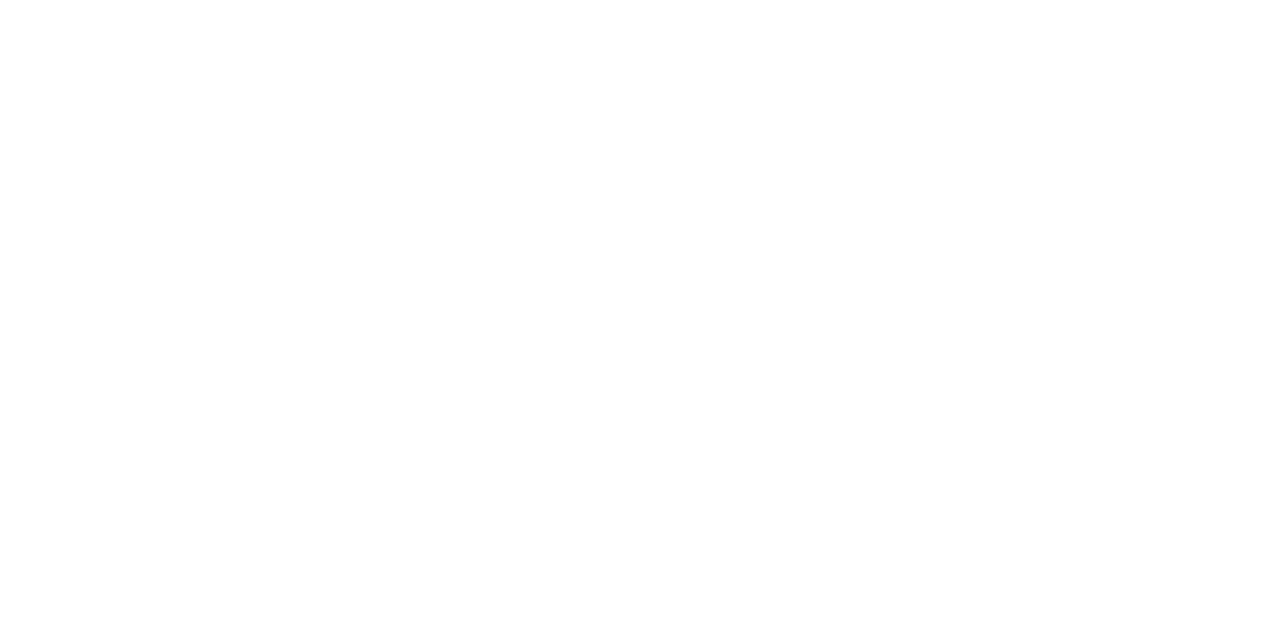
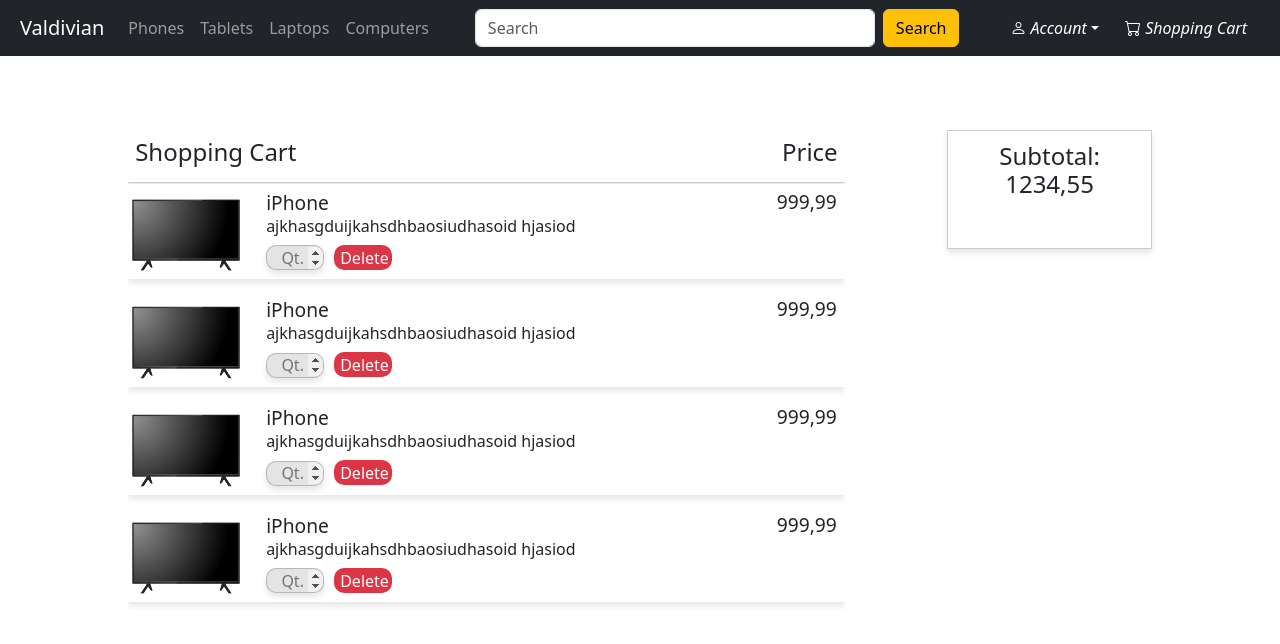
Before and after one commit to codr1an/distributedSystems, a React (Create React App) app in the folder frontend/: page /cart in a window 1280 px wide. Before the commit this address had no page. Shown: the top 644 px of the page. Built offline with nearby package versions, Linux system fonts and the light colour scheme.

Commit message:
add shopping cart page

```diff
--- a/frontend/src/App.js
+++ b/frontend/src/App.js
@@ -6,6 +6,7 @@
 import LoginForm from "./Components/AuthenticationForms/Login";
 import RegisterForm from "./Components/AuthenticationForms/Register";
 import ProductPage from "./Components/Products/ProductPage";
+import ShoppingCart from "./Components/ShoppingCart/ShoppingCart";
 import { Route, BrowserRouter as Router, Routes } from "react-router-dom";
 
 function App() {
@@ -17,6 +18,7 @@
         <Route path="/register" element={<RegisterForm />} />
         <Route path="/products" element={<ProductsList />} />
         <Route path="/product" element={<ProductPage />} />
+        <Route path="/cart" element={<ShoppingCart />} />
       </Routes>
     </Router>
   );
--- a/frontend/src/Components/Products/ItemListing.jsx
+++ b/frontend/src/Components/Products/ItemListing.jsx
@@ -11,11 +11,6 @@
           <div className="card-body">
             <h2 className="card-title">{title}</h2>
             <p className="card-text">{description}</p>
-            <div
-              data-coreui-read-only="true"
-              data-coreui-toggle="rating"
-              data-coreui-value="3"
-            ></div>
             <p className="price">
               <big className="text-bold">{price}</big>
             </p>
--- a/frontend/src/Components/Products/ProductPage.css
+++ b/frontend/src/Components/Products/ProductPage.css
@@ -79,7 +79,7 @@
   border-radius: 10px;
   background-color: rgb(228, 228, 228);
   color: rgb(78, 78, 78);
-  padding: 0 10px 0 10px;
+  padding: 0 0px 0 10px;
   text-align: center;
   outline: none;
 }
--- /dev/null
+++ b/frontend/src/Components/ShoppingCart/CartItem.css
@@ -0,0 +1,104 @@
+.cart-item-card {
+  background-color: white;
+  max-height: 200px;
+  width: 100%;
+  margin-bottom: 15px;
+  box-shadow: 0px 4px 6px rgba(0, 0, 0, 0.1);
+}
+
+.cart-item-card h2 {
+  text-align: left;
+}
+
+.cart-item-card h2 {
+  font-size: larger;
+  margin-top: 1%;
+}
+
+#cart-item-card .img-fluid {
+  width: 250px;
+  height: 200px;
+  padding: 5%;
+}
+
+#cartItem .card-body {
+  display: flex;
+  flex-direction: row;
+  justify-content: space-between;
+}
+
+.shopping-cart-title {
+  display: flex;
+  flex-direction: row;
+  justify-content: space-between;
+  padding: 1%;
+  border-bottom: 0.1px solid rgba(0, 0, 0, 0.2);
+  box-shadow: 0px 4px 6px rgba(0, 0, 0, 0.1);
+  margin-bottom: 5px;
+}
+
+.card-body p {
+  margin-right: 10px;
+}
+
+.shopping-cart-title h1,
+h2 {
+  font-size: x-large;
+}
+
+.item-options {
+  height: 30%;
+}
+
+#cartItem .col-md-10 {
+  padding: 0 0 10px 20px;
+  display: flex;
+  flex-direction: column;
+  justify-content: space-around;
+}
+
+.item-options input {
+  height: 25px;
+  width: 10%;
+  box-shadow: 0px 4px 6px rgba(0, 0, 0, 0.1);
+  border: 0.1px solid rgba(0, 0, 0, 0.2);
+  border-radius: 10px;
+  background-color: rgb(228, 228, 228);
+  color: rgb(78, 78, 78);
+  padding: 0 0px 0 10px;
+  text-align: center;
+  outline: none;
+}
+
+input[type="number"]::-webkit-inner-spin-button,
+input[type="number"]::-webkit-outer-spin-button {
+  opacity: 1;
+  width: 12px;
+}
+
+input[type="number"] {
+  -moz-appearance: textfield;
+}
+
+#deleteCartItem {
+  width: 10%;
+  height: 20x;
+  border-radius: 10px;
+  margin-left: 10px;
+  padding: 0;
+  margin-bottom: 3px;
+}
+
+.delete-item-button {
+  height: 25px;
+  width: 10%;
+  color: white;
+  background-color: rgb(220, 53, 69);
+  border: none;
+  border-radius: 10px;
+  margin-left: 10px;
+}
+
+.delete-item-button:hover {
+  background-color: rgb(187, 45, 59);
+}
--- /dev/null
+++ b/frontend/src/Components/ShoppingCart/CartItem.jsx
@@ -0,0 +1,37 @@
+import "./CartItem.css";
+
+const CartItem = ({ image, title, price, description, quantity }) => {
+  return (
+    <div id="cartItem" className="cart-item-card mb-3">
+      <div className="row g-1">
+        <div className="col-md-2">
+          <img src={image} className="img-fluid rounded-start" alt="..." />
+        </div>
+        <div className="col-md-10">
+          <div className="card-body">
+            <div className="product-description">
+              <h2 className="card-title">{title}</h2>
+              <p className="card-text">{description}</p>
+            </div>
+            <p className="price">
+              <big className="text-bold">{price}</big>
+            </p>
+          </div>
+          <div className="item-options">
+            <input
+              type="number"
+              id="item-quantity"
+              name="quantity"
+              min="1"
+              max="30"
+              placeholder="Qt."
+            />
+            <button className="delete-item-button">Delete</button>
+          </div>
+        </div>
+      </div>
+    </div>
+  );
+};
+
+export default CartItem;
--- /dev/null
+++ b/frontend/src/Components/ShoppingCart/ShoppingCart.css
@@ -0,0 +1,71 @@
+.shopping-cart-container {
+  height: 93vh;
+  width: 100%;
+  align-items: center;
+  display: flex;
+  justify-content: center;
+  flex-direction: column;
+  overflow: hidden;
+}
+
+.shopping-cart-wrapper {
+  height: 80%;
+  display: flex;
+  flex-direction: row;
+  width: 80%;
+  justify-content: space-between;
+}
+
+.shopping-cart-items {
+  width: 70%;
+  height: 100%;
+  background-color: white;
+  overflow-y: auto;
+  overflow-x: hidden;
+}
+
+.shopping-cart-overview {
+  box-shadow: 0px 4px 6px rgba(0, 0, 0, 0.1);
+  border: 0.1px solid rgba(0, 0, 0, 0.2);
+  padding: 1%;
+  height: 20%;
+  width: 20%;
+  justify-content: center;
+  flex-direction: column;
+  text-align: center;
+  overflow: auto;
+}
+
+.shopping-cart-overview h1 {
+  font-size: x-large;
+  margin-bottom: 50px;
+}
+
+.shopping-cart-items::-webkit-scrollbar {
+  width: 8px;
+}
+
+.shopping-cart-items::-webkit-scrollbar-track {
+  background: #f1f1f1;
+}
+
+.shopping-cart-items::-webkit-scrollbar-thumb {
+  background: #888;
+  border-radius: 10px;
+}
+
+.shopping-cart-items::-webkit-scrollbar-thumb:hover {
+  background: #555;
+}
+
+.place-order-button {
+  height: 25px;
+  width: 80%;
+  background-color: rgb(255, 193, 7);
+  border: none;
+  border-radius: 10px;
+}
+
+.place-order-button:hover {
+  background-color: rgb(255, 202, 44);
+}
--- /dev/null
+++ b/frontend/src/Components/ShoppingCart/ShoppingCart.jsx
@@ -0,0 +1,53 @@
+import Navbar from "../Home/Navbar";
+import "./ShoppingCart.css";
+import CartItem from "./CartItem";
+import phoneImg from "../../assets/tv.png";
+
+const ShoppingCart = () => {
+  const totalPrice = "1234,55";
+  return (
+    <div>
+      <Navbar />
+      <div className="shopping-cart-container">
+        <div className="shopping-cart-wrapper">
+          <div className="shopping-cart-items">
+            <div className="shopping-cart-title">
+              <h1>Shopping Cart</h1>
+              <h2>Price</h2>
+            </div>
+            <CartItem
+              image={phoneImg}
+              title="iPhone"
+              price="999,99"
+              description="ajkhasgduijkahsdhbaosiudhasoid hjasiod"
+            />
+            <CartItem
+              image={phoneImg}
+              title="iPhone"
+              price="999,99"
+              description="ajkhasgduijkahsdhbaosiudhasoid hjasiod"
+            />
+            <CartItem
+              image={phoneImg}
+              title="iPhone"
+              price="999,99"
+              description="ajkhasgduijkahsdhbaosiudhasoid hjasiod"
+            />
+            <CartItem
+              image={phoneImg}
+              title="iPhone"
+              price="999,99"
+              description="ajkhasgduijkahsdhbaosiudhasoid hjasiod"
+            />
+          </div>
+          <div className="shopping-cart-overview">
+            <h1>Subtotal: {totalPrice}</h1>
+            <button className="place-order-button">Place order</button>
+          </div>
+        </div>
+      </div>
+    </div>
+  );
+};
+
+export default ShoppingCart;
```
